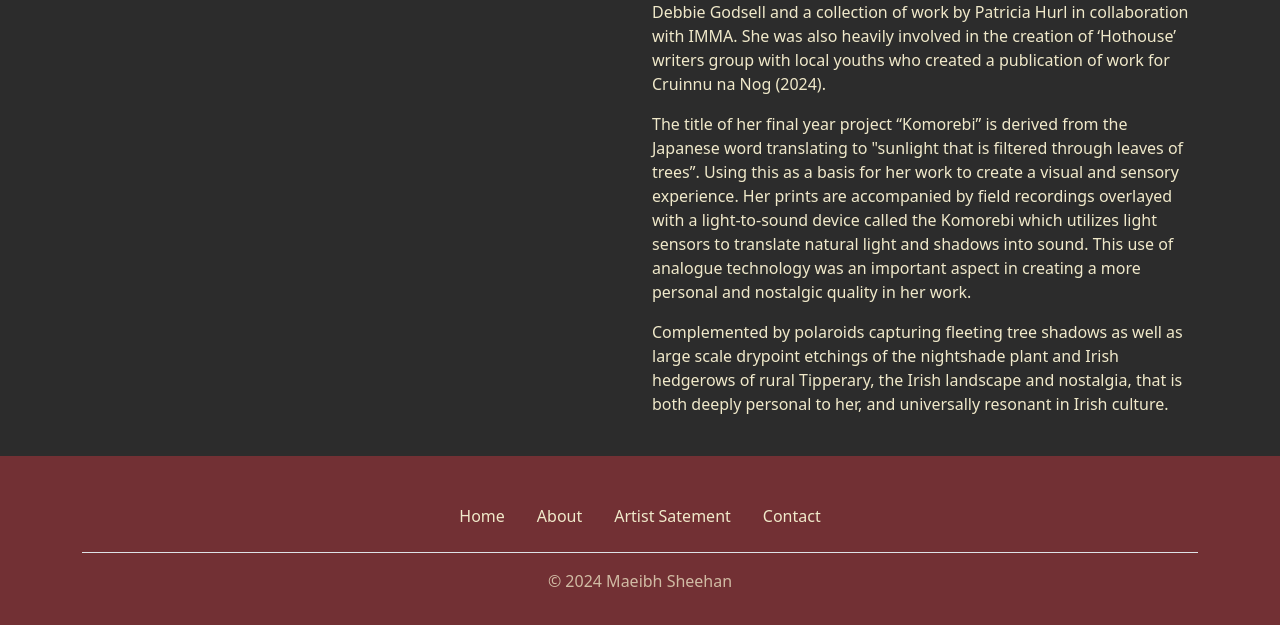
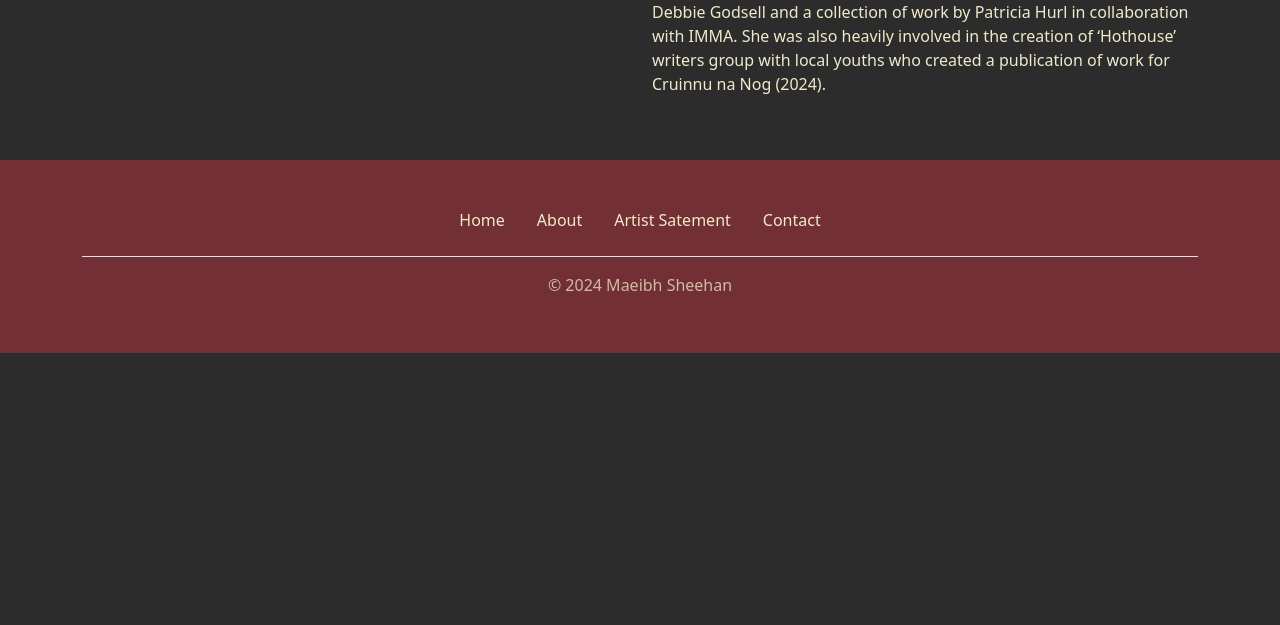
Before and after one commit to dm9bbadd4/dm9bbadd4.github.io, an Eleventy site: page src/about.njk in a window 1280 px wide. Shown: the part 447-1072 px from the top of the page. After the commit the page ends 800 px from the top, so only its background shows below. Built offline with nearby package versions, Linux system fonts and the light colour scheme; Eleventy itself is replaced by a stand-in of ours; files that its build step writes are made by us from their sources; a web font is replaced by a local one.

Commit message:
fixed about page

```diff
--- a/src/about.njk
+++ b/src/about.njk
@@ -19,12 +19,6 @@ tag: about
                     She has showcased her work in multiple exhibitions during her time as a student as well as completing a work experience placement with The Source Arts Centre in Thurles. During her time there she was involved in curating numerous exhibitions with artists such as Gordon Hogan, Debbie Godsell and a collection of work by Patricia Hurl in collaboration with IMMA. She was also heavily involved in the creation of ‘Hothouse’ writers group with local youths who created a publication of work for Cruinnu na Nog (2024).
 
                 </p>
-                <p>
-                    The title of her final year project “Komorebi” is derived from the Japanese word translating to "sunlight that is filtered through leaves of trees”. Using this as a basis for her work to create a visual and sensory experience. Her prints are accompanied by field recordings overlayed with a light-to-sound device called the Komorebi which utilizes light sensors to translate natural light and shadows into sound. This use of analogue technology was an important aspect in creating a more personal and nostalgic quality in her work.
-                </p>
-                <p>
-                    Complemented by polaroids capturing fleeting tree shadows as well as large scale drypoint etchings of the nightshade plant and Irish hedgerows of rural Tipperary, the Irish landscape and nostalgia, that is both deeply personal to her, and universally resonant in Irish culture.
-                </p>
             </div>
         </div>
     </div>
```
